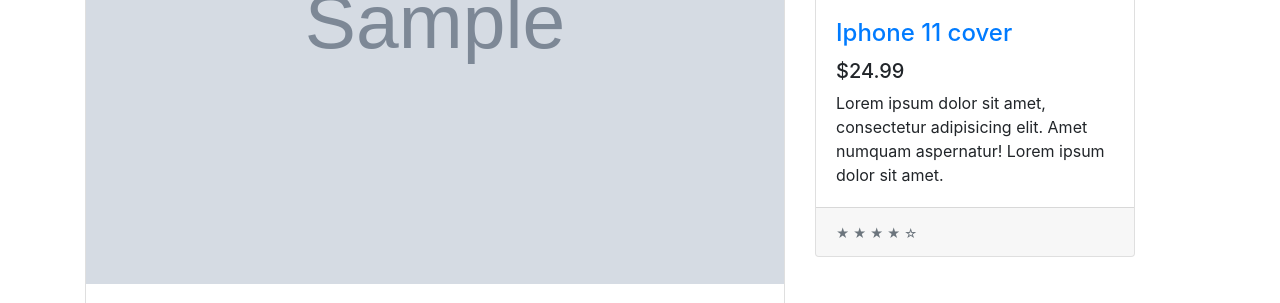
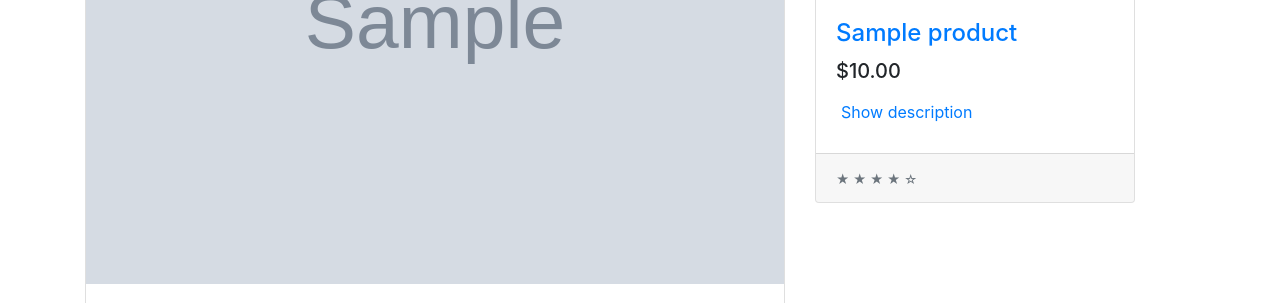
Before and after one commit to Suzan792/Project-C, a Django app: page /art/1/ in a window 1280 px wide. Shown: the part 365-668 px from the top of the page. Run offline with Django 3.2, Linux system fonts and the light colour scheme; a user stored in the database is signed in; tables that the repository leaves empty hold one stand-in row (values such as "Sample post"); grey boxes marked "Sample" are stand-in pictures; parts of the project's set-up code (start-up, migrations or seed data) failed here and were passed over; some libraries are stand-ins or nearby versions.

Commit message:
product descriptions collapsible

```diff
--- a/Django/website/art/templates/art/artwork_detail.html
+++ b/Django/website/art/templates/art/artwork_detail.html
@@ -48,52 +48,29 @@
     </div>
 
     <div class="row col-lg-4 col-md-12 col-sm-12">
-
+    {% for product in product_list %}
     <div class="col-lg-12 col-md-6 col-sm-12 mt-5">
       <div class="card ">
-        <a href="#"><img class="card-img-top" src="https://store.storeimages.cdn-apple.com/4668/as-images.apple.com/is/MX0C2_AV3?wid=1144&hei=1144&fmt=jpeg&qlt=80&op_usm=0.5,0.5&.v=1566856981539" alt=""></a>
+        <a href="#"><img class="card-img-top" src="{{product.product_photo.url}}" alt=""></a>
         <div class="card-body">
           <h4 class="card-title">
-            <a href="#">Iphone 11 cover</a>
+            <a href="#">{{product.product_name}}</a>
           </h4>
-          <h5>$24.99</h5>
-          <p class="card-text">Lorem ipsum dolor sit amet, consectetur adipisicing elit. Amet numquam aspernatur! Lorem ipsum dolor sit amet.</p>
+          <h5>${{product.price}}</h5>
+           <div id="collapsible_text"class="collapse-content">
+          <!-- Text -->
+          <p class="card-text collapse" id="collapseContent_{{product.id}}">{{product.description}}</p>
+          <!-- Button -->
+          <a class="btn info p-1 my-1 mr-0 mml-1 collapsed" data-toggle="collapse" href="#collapseContent_{{product.id}}" aria-expanded="false" aria-controls="collapseContent">Show description</a>
+          </div>
+
         </div>
         <div class="card-footer">
           <small class="text-muted">&#9733; &#9733; &#9733; &#9733; &#9734;</small>
         </div>
       </div>
     </div>
-    <div class="col-lg-12 col-md-6 col-sm-12 mt-5">
-      <div class="card ">
-        <a href="#"><img class="card-img-top" src="https://ae01.alicdn.com/kf/HTB1YjcPat.LL1JjSZFEq6AVmXXaO/TOP-QUALITY-Summer-Solid-Blank-T-Shirt-Short-Sleeve-Cotton-T-shirt-Women-2017-Fashion-Tshirt.jpg" alt=""></a>
-        <div class="card-body">
-          <h4 class="card-title">
-            <a href="#">T-shirt</a>
-          </h4>
-          <h5>$29.99</h5>
-          <p class="card-text">Lorem ipsum dolor sit amet, consectetur adipisicing elit. Amet numquam aspernatur! Lorem ipsum dolor sit amet.</p>
-        </div>
-        <div class="card-footer">
-          <small class="text-muted">&#9733; &#9733; &#9733; &#9733; &#9734;</small>
-        </div>
-      </div>
-    </div>
-    <div class="col-lg-12 col-md-6 col-sm-12 mt-5">
-      <div class="card ">
-        <a href="#"><img class="card-img-top" src="https://cdn11.bigcommerce.com/s-81oa1bc/images/stencil/1024x1024/products/4336/9519/6860VinWht__36264.1550202285__95398.1550203585.jpg?c=2" alt=""></a>
-        <div class="card-body">
-          <h4 class="card-title">
-            <a href="#">Art frame</a>
-          </h4>
-          <h5>$40.99</h5>
-          <p class="card-text">Lorem ipsum dolor sit amet, consectetur adipisicing elit. Amet numquam aspernatur! Lorem ipsum dolor sit amet.</p>
-        </div>
-        <div class="card-footer">
-          <small class="text-muted">&#9733; &#9733; &#9733; &#9733; &#9734;</small>
-        </div>
-      </div>
-    </div>
+    {% endfor %}
   </div>
   </div>
 
@@ -101,6 +78,7 @@
 
 {% block javascript %}
 <script>
+
 function like_button(){
   $.ajax({
     type: 'POST',
--- a/Django/website/static/css/custom.css
+++ b/Django/website/static/css/custom.css
@@ -41,3 +41,9 @@
     column-count: 3;
   }
 }
+
+/* #collapsible_text p.collapse {
+    display: block;
+    height: 70px !important;
+    overflow: hidden;
+} */
--- a/Django/website/website/views.py
+++ b/Django/website/website/views.py
@@ -2,6 +2,7 @@
 from django.core.paginator import Paginator
 from django.views.generic import ListView, DetailView, View
 from art.models import Artwork
+from products.models import Product
 from django.utils import timezone
 import json
 from django.http import JsonResponse
@@ -38,10 +39,12 @@
         user = request.user.userprofile
         art = Artwork.objects.get(pk=self.kwargs.get('pk'))
         liked = False
+        product_list = Product.objects.all()
         if art.artwork_likes.filter(id=user.id).exists():
             liked = True
         context = {
         'object': art,
+        'product_list':product_list
         }
         return render(request, 'art/artwork_detail.html', context)
     def post(self, request, *args, **kwargs):
```
Also changed, not shown: Django/website/users/forms.py (+5 -5 lines).
